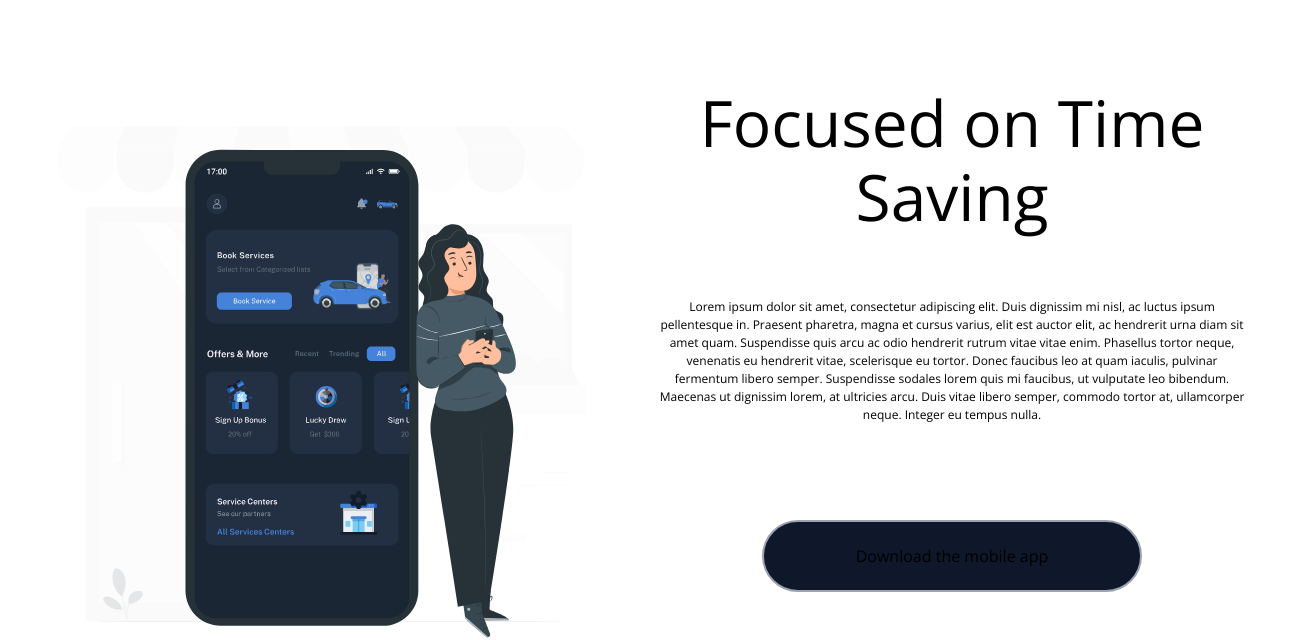
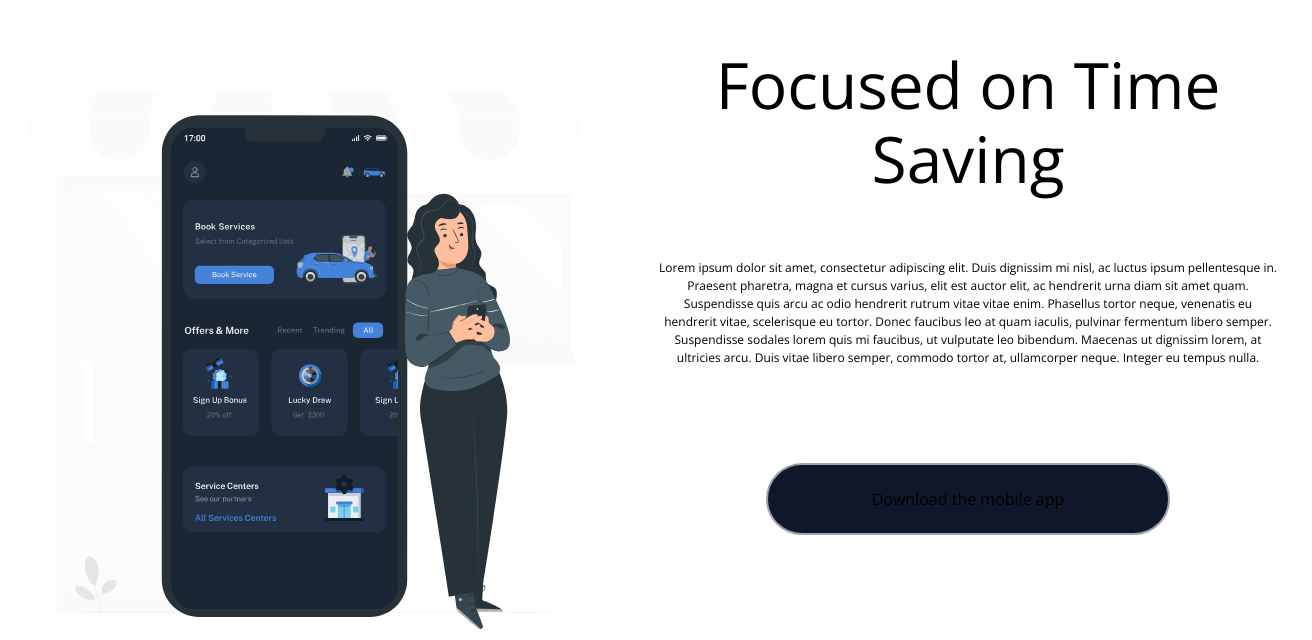
Before and after one commit to Eddy08/vocally, a Next.js app: page / in a window 1280 px wide. Shown: the part 1514-2154 px from the top of the page, 1312 px wide, since content can reach past the window. Built offline with nearby package versions, Linux system fonts and the light colour scheme.

Commit message:
4️⃣ Container Fix related to Width

```diff
--- a/styles/Home.module.css
+++ b/styles/Home.module.css
@@ -1,5 +1,5 @@
 .container {
-  padding: 0 2rem;
+  /* padding: 0 2rem; */
   position: relative;
 }
 .main {
```
